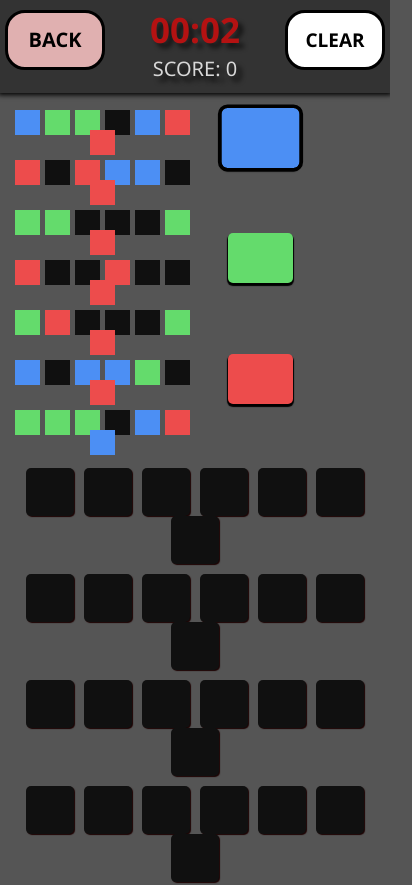
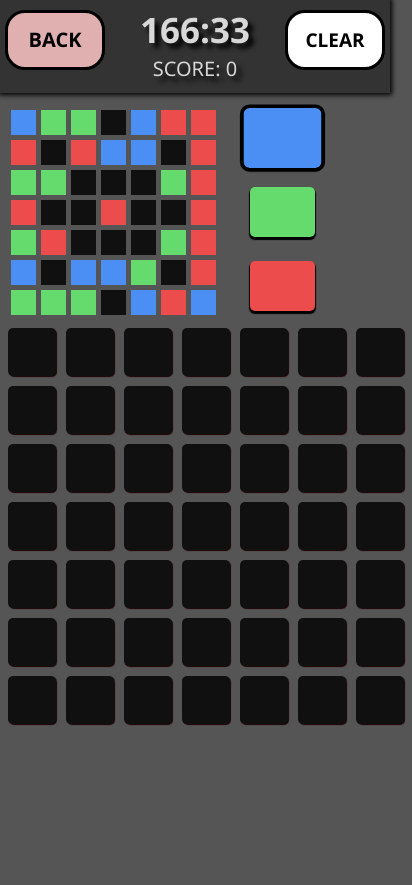
Before and after one commit to BeBo1337/PixelPaint, a React (Vite) app: page /game in a window 390 px wide. Shown: the top 885 px of the page, 412 px wide, since content can reach past the window. After the commit the page ends 844 px from the top, so only its background shows below. Built offline with nearby package versions, Linux system fonts and the light colour scheme; a web font is replaced by a local one.

Commit message:
pixel rows break in mobile fixed

```diff
--- a/src/components/TopBar.tsx
+++ b/src/components/TopBar.tsx
@@ -31,7 +31,7 @@ const TopBar: FC<TopBarProps> = ({
                     BACK
                 </button>
                 <TimerCountdown
-                    time={10}
+                    time={10000}
                     score={score}
                     onTimeOver={handleTimeOver}
                     timeToAdd={timeToAdd}
--- a/src/components/gridLayout.tsx
+++ b/src/components/gridLayout.tsx
@@ -225,9 +225,7 @@ const GridLayout: FC<GridLayoutProps> = ({
             </div>
             {!picture && (
                 <div className={`${styles.gameBtns}`}>
-                    <button
-                        onClick={clearHighlightedTiles}
-                    >
+                    <button onClick={clearHighlightedTiles}>
                         <h1>CLEAR</h1>
                     </button>
                 </div>
--- a/src/components/styles.module.scss
+++ b/src/components/styles.module.scss
@@ -11,7 +11,9 @@ body {
 html {
     background-color: #555555;
 }
+
 .appStyle {
+    width: 100vw;
     background-color: #555555;
     display: flex;
     flex-direction: column;
@@ -142,7 +144,7 @@ html {
 
 .mainMenuContainer {
     .logoContainer {
-        img{
+        img {
             width: 250px;
         }
     }
@@ -380,8 +382,8 @@ html {
     }
 
     .mainMenuContainer {
-        .logoContainer{
-            img{
+        .logoContainer {
+            img {
                 width: 40vw;
             }
         }
@@ -426,4 +428,7 @@ html {
 }
 
 .rowsContainer {
+    div {
+        flex-wrap: nowrap;
+    }
 }
```
